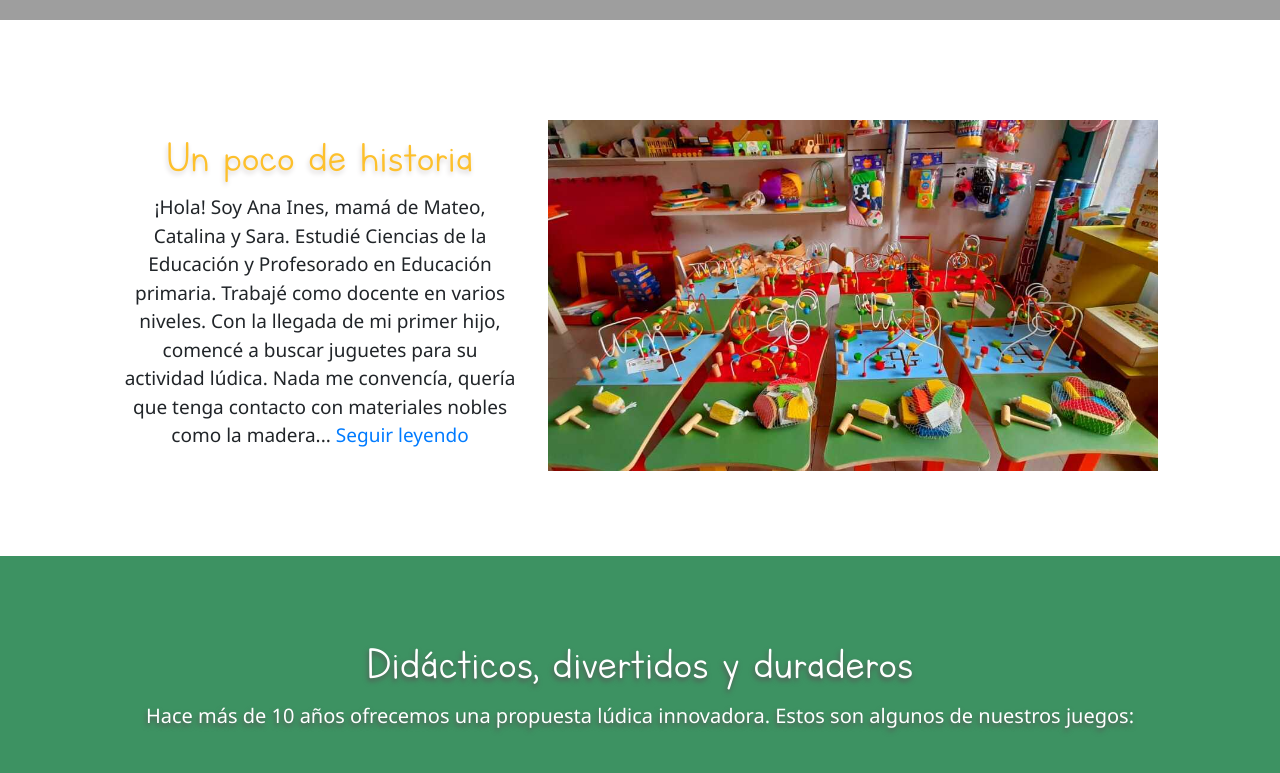
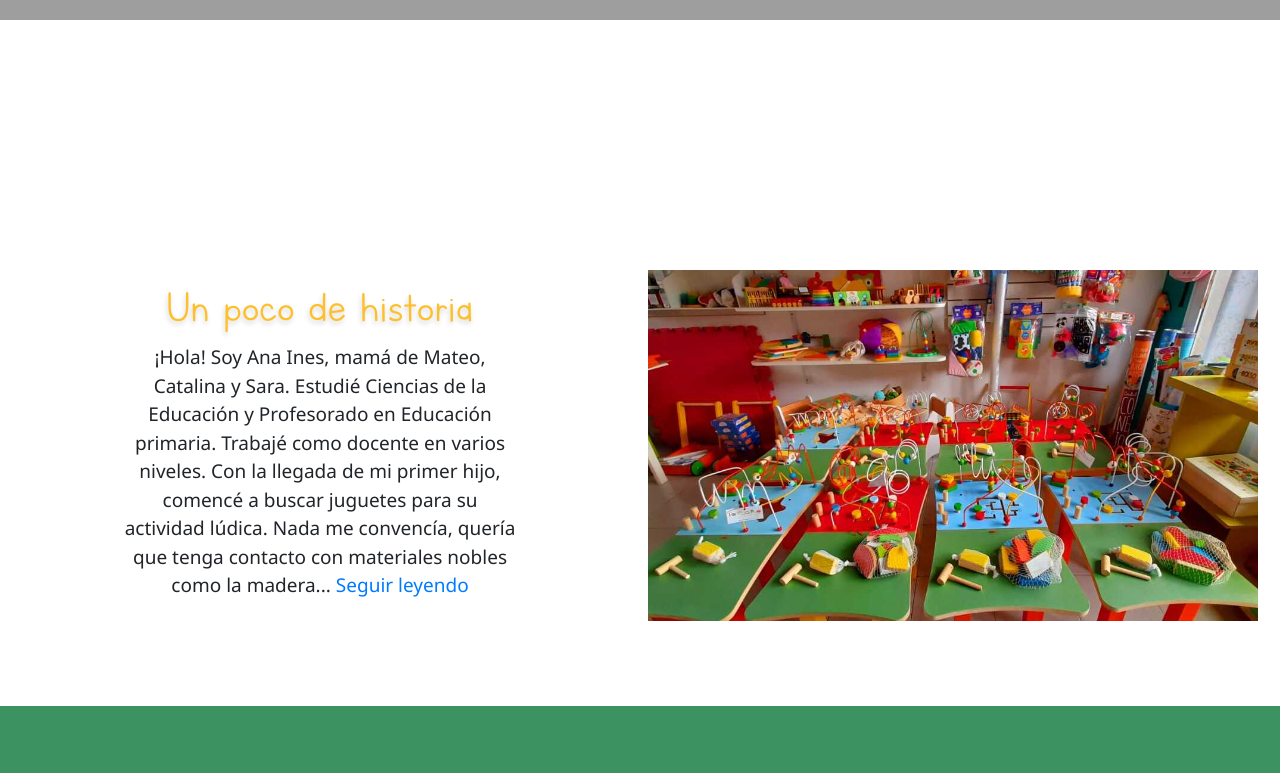
Before and after one commit to luciareser/Rincon-didactico, a website: page index.html in a window 1280 px wide. Shown: the part 780-1553 px from the top of the page. Drawn offline with nearby package versions, Linux system fonts and the light colour scheme; files that its build step writes are made by us from their sources; grey boxes are pictures that could not be loaded; files whose address does not match are found by name.

```diff
--- a/estilosindex.scss
+++ b/estilosindex.scss
@@ -473,6 +473,12 @@
   font-size: 1.5rem;
 }
 
+.col-md-5 {
+  width: 50%;
+margin-left: 100px;
+padding-top: 150px;
+}
+
 iframe {
   min-width: 300px;
   box-shadow: 10px 10px 21px -10px rgba(0, 0, 0, 0.51);
```
